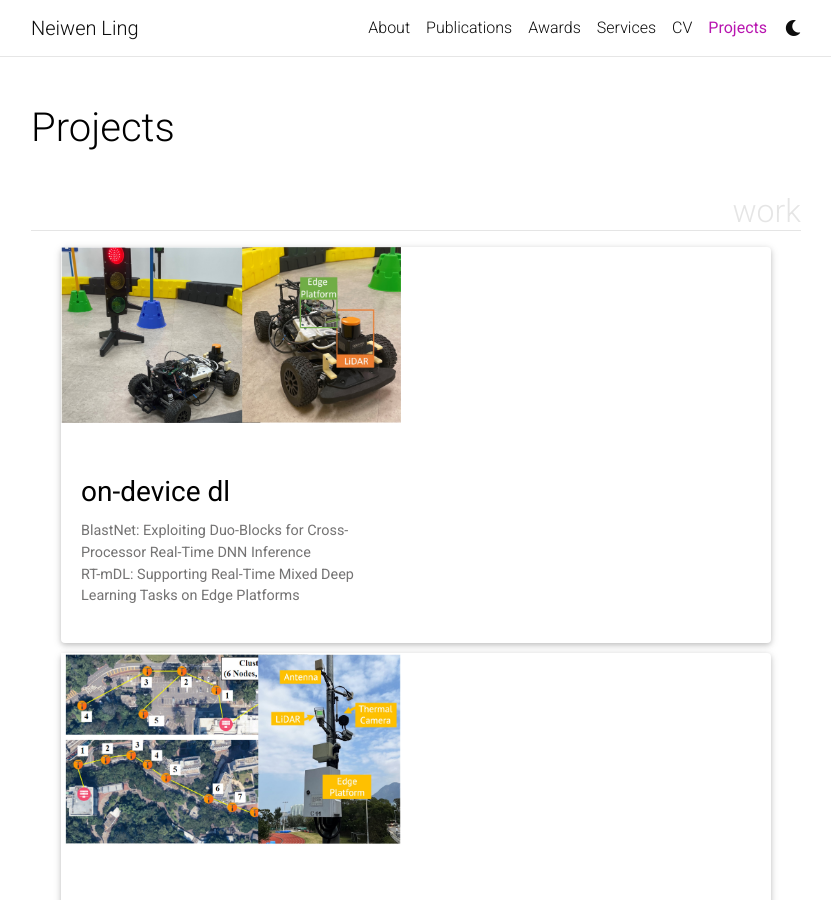
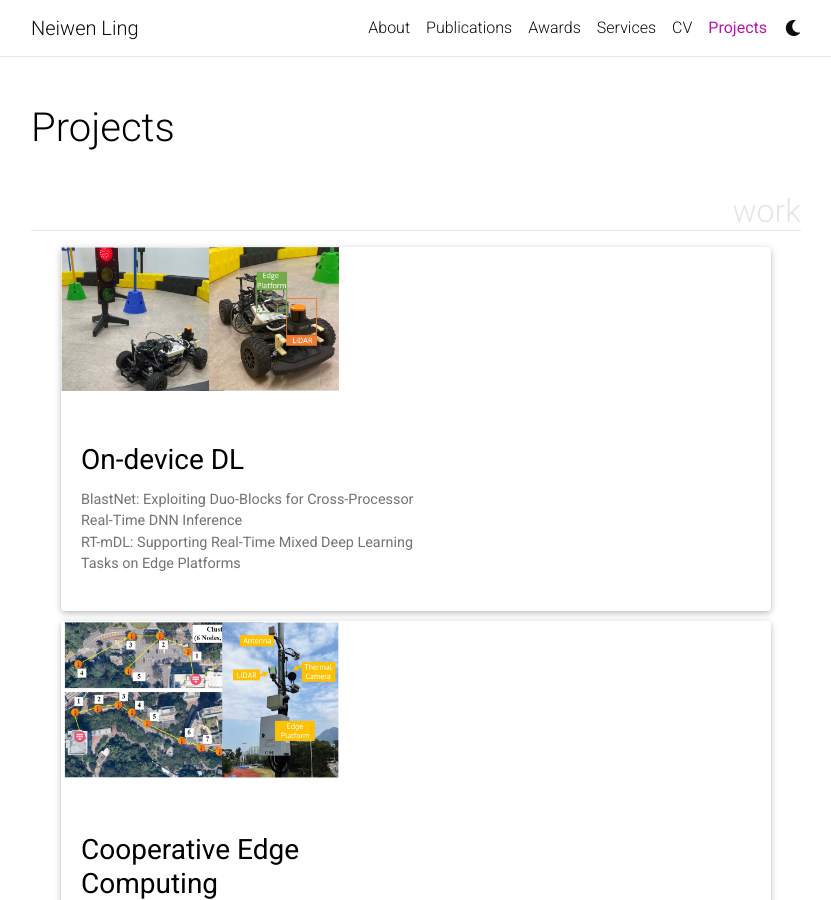
Before and after one commit to Neawhen/neiwen.github.io, a Jekyll site: the page built from _pages/projects.md, in a window 1280 px wide and 900 px high. Shown: the whole window, without its empty margins (224-1055 px from the left). Built offline with Jekyll 4.4.1, drawn with Linux system fonts in a browser that asks for light colours; full-size pictures stand in for the smaller copies a plugin makes; comment, search, counter and statistics services are not loaded; a style sheet for code colours, icons or effects is not loaded.

Commit message:
update project

```diff
--- a/_includes/projects_horizontal.html
+++ b/_includes/projects_horizontal.html
@@ -7,15 +7,15 @@
     <div class="card hoverable">
       <div class="row g-0">
         {%- if project.img -%}
-        <div class="card-img col-md-6">
+        <div class="card-img col-md-5">
           {% include figure.html path=project.img alt="project thumbnail" %}
         </div>
-        <div class="col-md-6">
+        <div class="col-md-7">
         {%- else -%}
         <div class="col-md-12">
         {%- endif -%}
           <div class="card-body">
-            <h3 class="card-title text-lowercase">{{ project.title }}</h3>
+            <h3 class="card-title">{{ project.title }}</h3>
             <p class="card-text">{{ project.description }}</p>
             <div class="row ml-1 mr-1 p-0">
               {%- if project.github -%}
```
